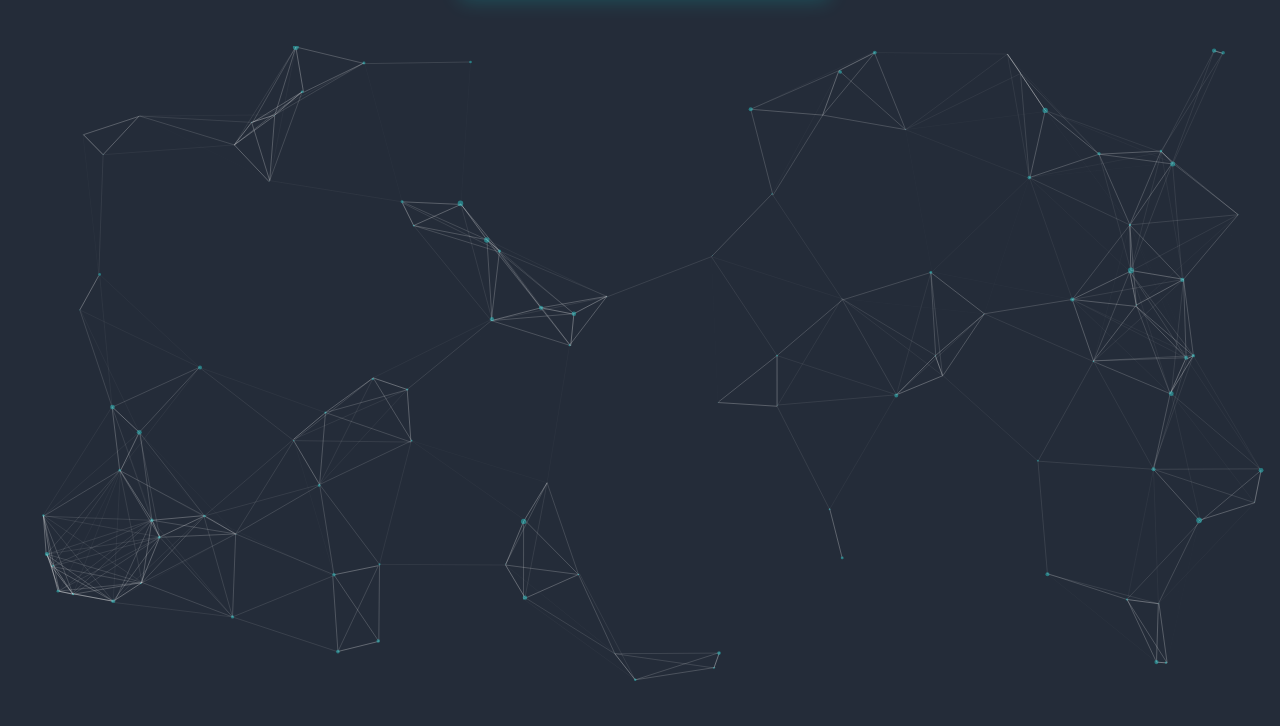
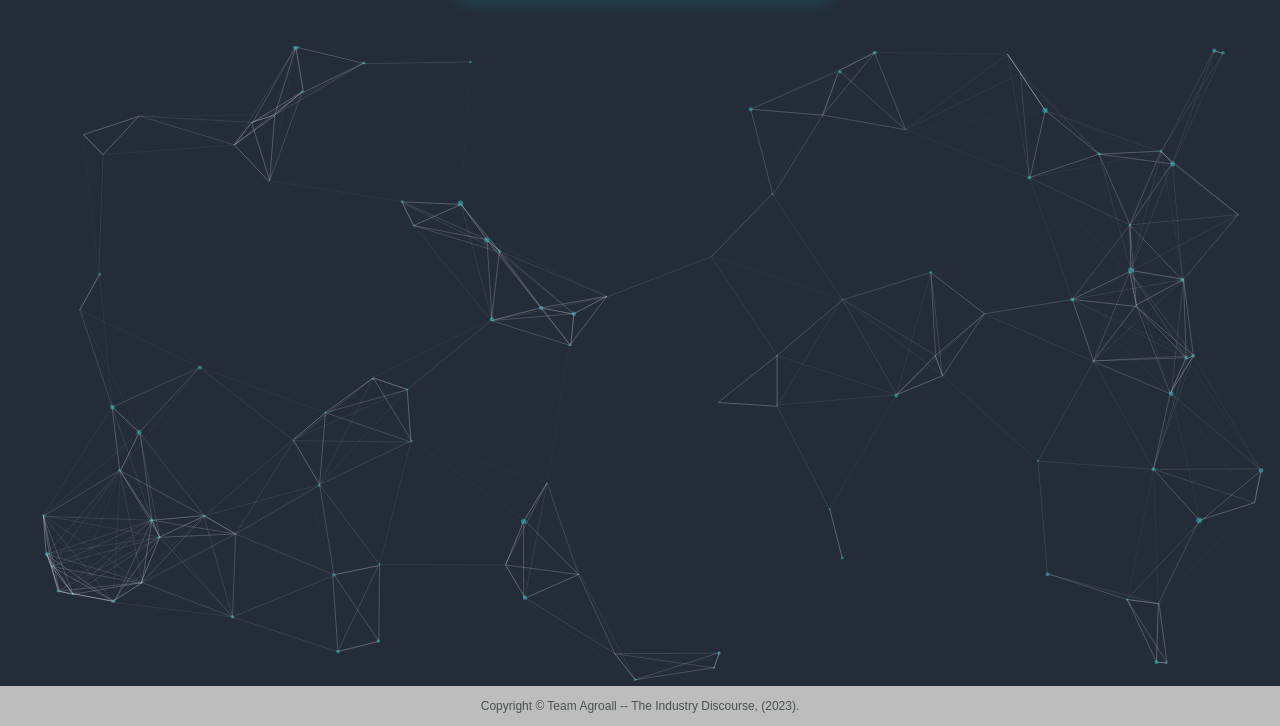
Before and after one commit to ShiroDima/TID-TIC045, a plain HTML site: page docs/index.html in a window 1280 px wide. Shown: the part 430-1156 px from the top of the page. Before the commit the page ends 1116 px from the top, so only its background shows below. Drawn offline with Linux system fonts and the light colour scheme.

Commit message:
added a simple footer to the frontend.

```diff
--- a/docs/index.css
+++ b/docs/index.css
@@ -14,6 +14,11 @@ body {
   /* overflow-x: hidden; */
 }
 
+.text-center{
+  text-align: center;
+  color: rgb(73, 81, 82);
+  font-weight: 300;
+}
 
 .navbar {
   width: 95%;
--- a/docs/index.html
+++ b/docs/index.html
@@ -53,4 +53,8 @@
          "particles.js-master/demo/js/app.js">
       </script>
    </body>
+
+  <footer style="background-color: #bebdbd; padding-block: 1px;">
+      <p  class="text-center">Copyright &copy; Team Agroall  -- The Industry Discourse, (2023).</p>
+    </footer>
 </html>
```
